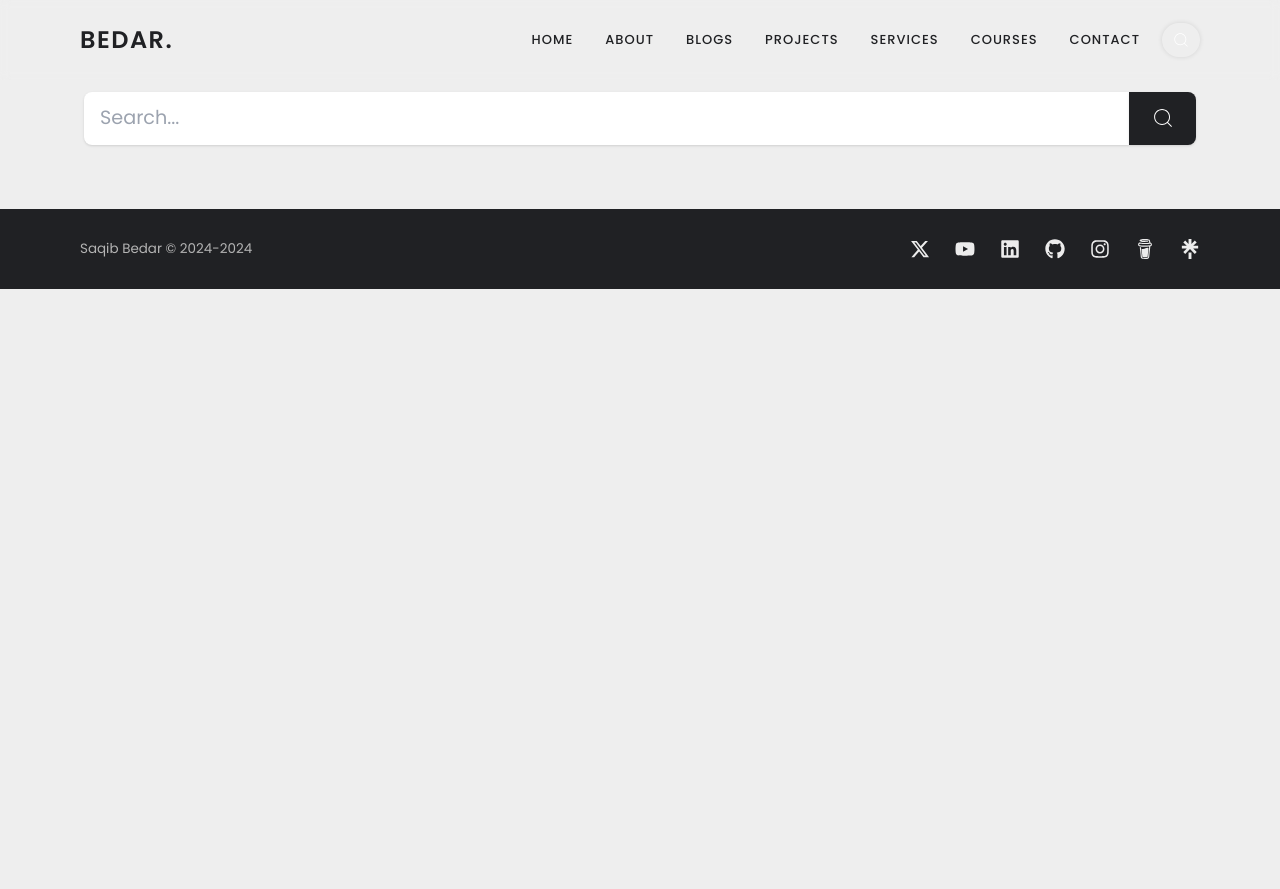
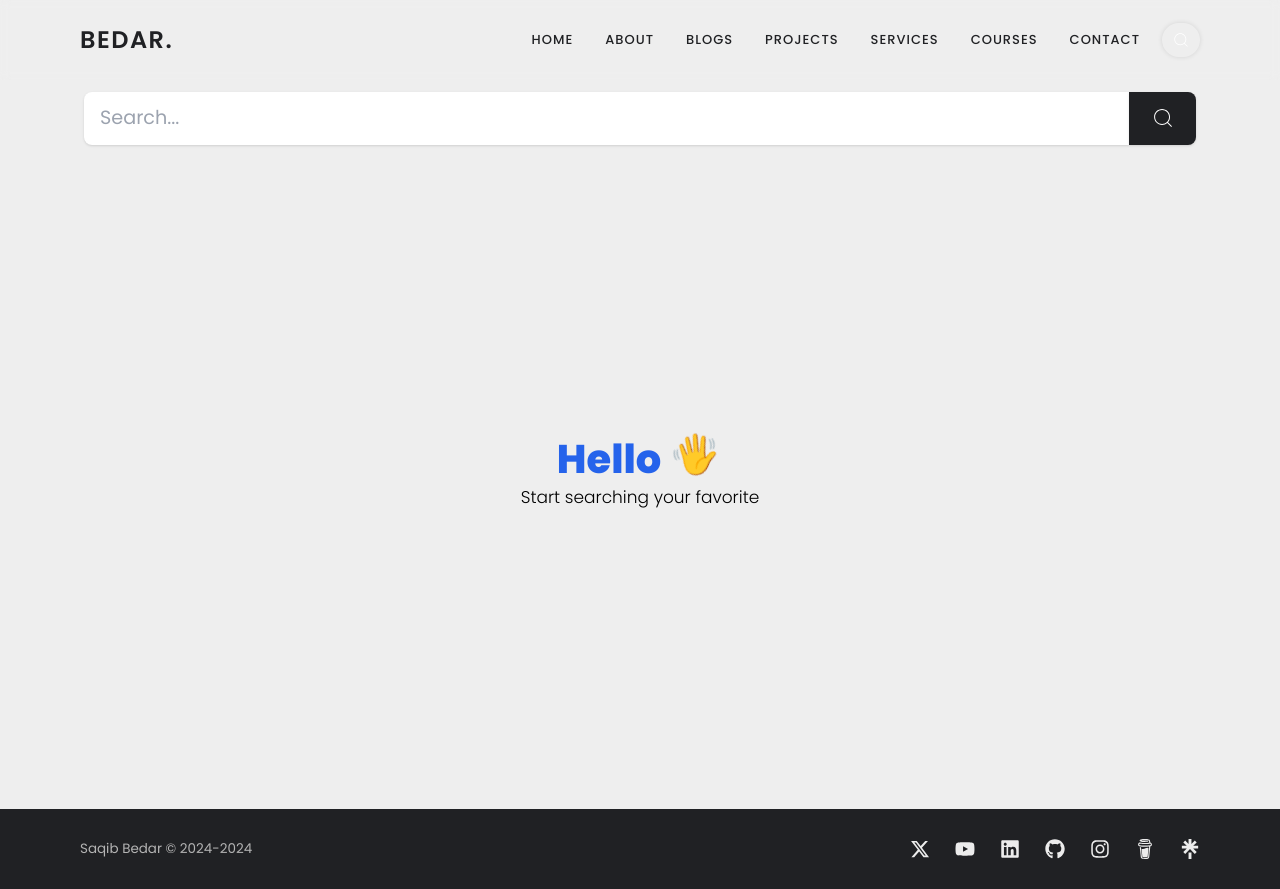
Before and after one commit to saqibbedar/saqibbedar.github.io, a React (Vite) app in the folder frontend/: page /search in a window 1280 px wide. Before the commit the page ends 800 px from the top, so only its background shows below. Built offline with nearby package versions, Linux system fonts and the light colour scheme.

Commit message:
fix: remove UI bugs in reusable Card component and add welcome message for Search component

```diff
--- a/frontend/src/components/reusable/Card/Card.css
+++ b/frontend/src/components/reusable/Card/Card.css
@@ -9,7 +9,6 @@
   background: var(--white);
   box-shadow: 0 0 7px lightgray;
   padding: 17px;
-  border-radius: var(--card-radius);
 }
 .main-card-img {
   height: 160px;
@@ -62,14 +61,20 @@
 .author-info {
   display: flex;
   flex-direction: column;
+  justify-content: center;
+  align-items: start;
+  padding-bottom: 6px;
   gap: 2px;
+}
+.author-info h6 {
+  line-height: 7.5px;
 }
 .author-info h6 > a{
   position: relative;
   font-size: 11px;
   color: var(--link-color);
-  padding-bottom: 2px;
   overflow: hidden;
+
 }
 
 @media (max-width: 950px) {
--- a/frontend/src/components/reusable/Card/Card.jsx
+++ b/frontend/src/components/reusable/Card/Card.jsx
@@ -15,7 +15,7 @@ const Card = ({ image, title, description, providerLogo, providerName, credentia
 
   return (
     <>
-      <div className="card">
+      <div className="card rounded-lg">
         <div className={isLoading ? "main-card-img skeleton" : "main-card-img"}>
           <img src={image} onLoad={handleImageLoad} className="img" />
         </div>
--- a/frontend/src/components/templates/SearchTemplate/SearchResults/SearchResults.jsx
+++ b/frontend/src/components/templates/SearchTemplate/SearchResults/SearchResults.jsx
@@ -1,8 +1,9 @@
 import { Link } from "react-router-dom";
-import {Card} from "@/components/reusable/reusable";
+import { Card } from "@/components/reusable/reusable";
 import { useState } from "react";
 import { icons } from "@/assets/assets";
 import { useScrollRefs } from "./useScrollRefs";
+import { ErrorPage } from '@/components/common/common';
 
 const categoryButtons = ["All", "Projects", "Certificates"];
 
@@ -12,9 +13,9 @@ const SearchResults = ({ results }) => {
 
   return (
     <div className="overflow-y-scroll overflow-x-hidden mt-7 w-[90%] media1:w-[90%] m-auto search-results-hide-scroll-class">
-      {/* Categories Button */}
+      {/* 1. Categories Button */}
       {results.certificates.length > 0 && results.projects.length > 0 && (
-        <div className="flex gap-4 mb-2 mt-1">
+        <div className="flex gap-3 mb-2 mt-1">
           {categoryButtons.map((button, index) => (
             <button
               onClick={() => setCategoryButton(button)}
@@ -33,10 +34,22 @@ const SearchResults = ({ results }) => {
 
       {/* Results container */}
       <div className="flex flex-col gap-5 mb-8">
-        {/* 1. Certificates */}
-        {(categoryButton === categoryButtons[0] ||
-          categoryButton === "Certificates") &&
-          results.certificates.length > 0 && (
+
+        {/* 2. Welcome message - show only if no search performed */}
+        {(results.certificates.length === 0 && results.projects.length === 0) &&
+          <ErrorPage
+            containerHeight={"75vh"}
+            img={""}
+            title={ <span style={{fontSize: "40px", fontWeight: "800", display: "flex", color: "var(--link-color)",}}>
+                    Hello <div className="animatedHand">👋</div></span> }
+          description={"Start searching your favorite"}
+          desColor={"black"}
+            isButton={false}
+          />
+        }
+
+        {/* 3. Certificates */}
+        {(categoryButton === categoryButtons[0] || categoryButton === "Certificates") && results.certificates.length > 0 && (
             <div className="flex flex-col gap-5 overflow-hidden mt-4 animate-[var(--fadeIn)]">
               <div className="flex items-center justify-between w-full mb-1 border-[var(--light-theme-border-primary-border)] border-b pb-2 media1:pb-[.9rem]">
                 {/* Section title */}
@@ -81,12 +94,10 @@ const SearchResults = ({ results }) => {
                 ))}
               </div>
             </div>
-          )}
+        )}
 
-        {/* 2. projects */}
-        {(categoryButton === categoryButtons[0] ||
-          categoryButton === "Projects") &&
-          results.projects.length > 0 && (
+        {/* 4. projects */}
+        {(categoryButton === categoryButtons[0] || categoryButton === "Projects") && results.projects.length > 0 && (
             <div className="flex flex-col gap-5 mt-4 animate-[var(--fadeIn)]">
               <div className="flex items-center justify-between w-full mb-1 border-[var(--light-theme-border-primary-border)] border-b pb-2 media1:pb-[.9rem]">
                 <h1 className="text-[var(--light-theme-primary-foreground)] text-2xl media2:text-4xl font-light">
@@ -124,7 +135,7 @@ const SearchResults = ({ results }) => {
                     <img
                       src={project.image}
                       alt=""
-                      className="aspect-video rounded-md"
+                      className="aspect-video rounded-t-md"
                     />
                     <div className="px-3 mt-5">
                       <h1 className="text-[var(--cards-text-title-size)]">
@@ -161,7 +172,8 @@ const SearchResults = ({ results }) => {
                 ))}
               </div>
             </div>
-          )}
+        )}
+
       </div>
     </div>
   );
```
